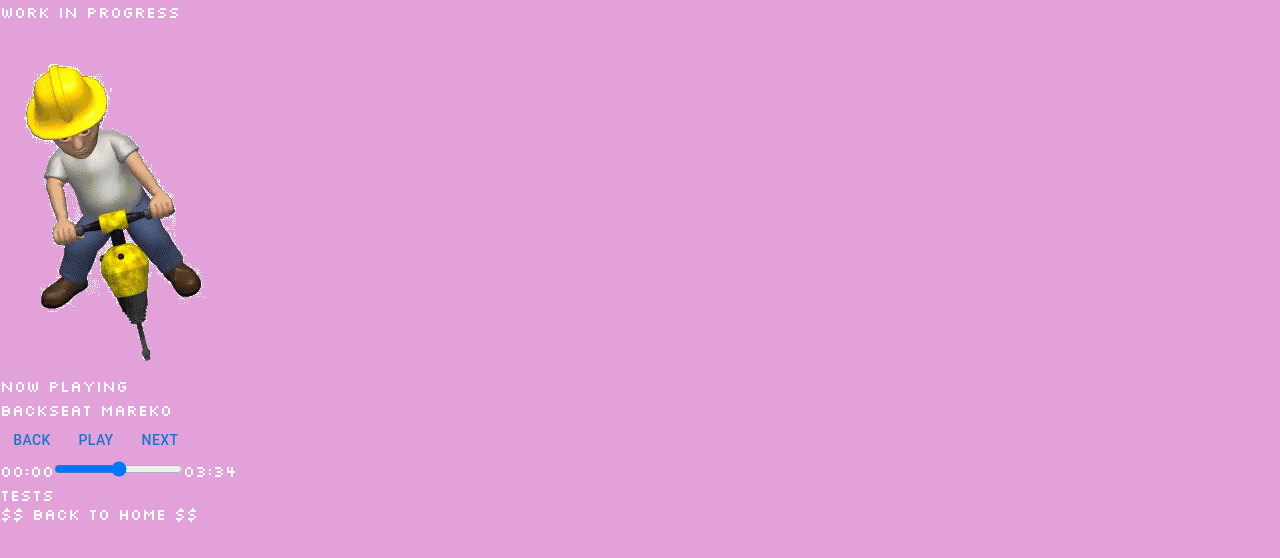
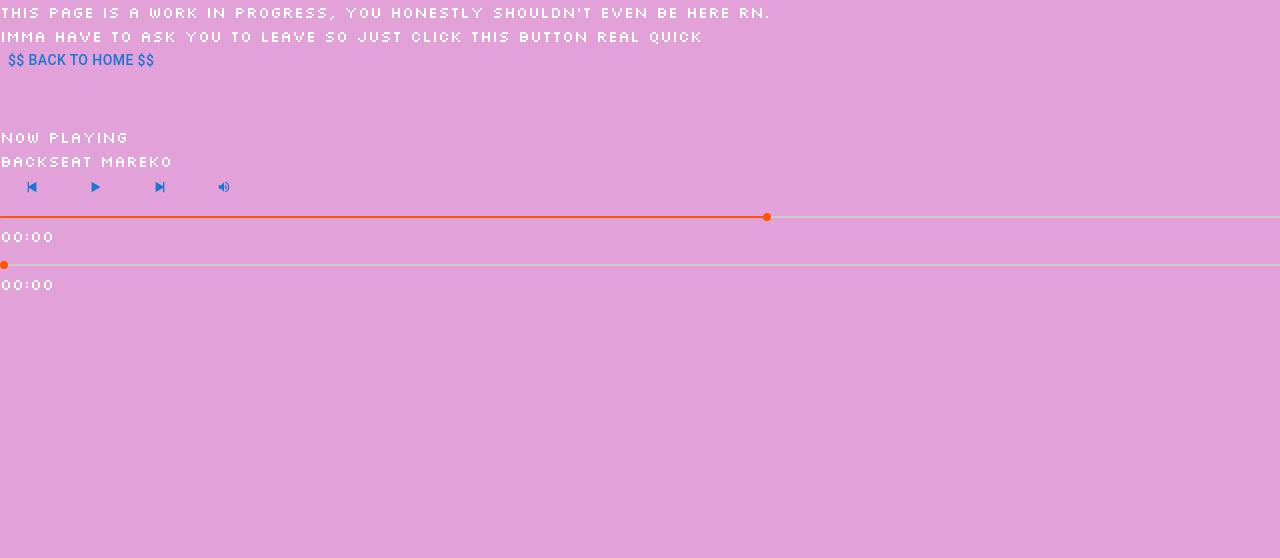
Before and after one commit to actualrockstar/mareko-site, a Next.js app: page /world in a window 1280 px wide. Shown: the top 558 px of the page. Built offline with nearby package versions, Linux system fonts and the light colour scheme.

Commit message:
music player prototype

```diff
--- a/package.json
+++ b/package.json
@@ -18,6 +18,7 @@
     "react-audio-player": "^0.17.0",
     "react-dom": "^18",
     "react-h5-audio-player": "^3.9.1",
+    "react-icons": "^5.0.1",
     "react-twitch-embed": "^3.0.2",
     "styled-components": "^6.1.8"
   },
--- a/src/app/_components/AudioPlayer.tsx
+++ b/src/app/_components/AudioPlayer.tsx
@@ -4,7 +4,7 @@ import DisplayTrack from "./DisplayTrack";
 import Control from "./Control";
 import ProgressBar from "./ProgressBar";
 
-import { useState, useRef } from 'react';
+import { useState, useRef, useEffect } from 'react';
 
 //import myTrack from '../../../public/backseat.mp3';
 import ReactAudioPlayer from "react-audio-player";
@@ -14,30 +14,67 @@ const tracks = [
         title:'backseat',
         src: '/backseat.mp3',
         artist: 'Mareko'
+    },
+    {
+        title: 'Emmanuelle',
+        src:'/Emmanuelle.mp3',
+        artist: 'Ron Miller and his Orchestra'
     }
 ]
 
 
 export default function AudioPlayer() {
-    const [currentTrack, setCurrentTrack] = useState(tracks[0])
+    const [trackIndex, setTrackIndex] = useState(0);
+    const [currentTrack, setCurrentTrack] = useState(tracks[trackIndex]);
+    const [timeProgress, setTimeProgress] = useState(0);
+    const [duration, setDuration] = useState(0);
+
+
     const audioRef = useRef();
-    console.log(audioRef);
+    const progressBarRef = useRef();
+
+    useEffect(() => {
+        const element = audioRef.current;
+        console.log(element);
+    })
+
+    const handleNext = () => {
+        if (trackIndex >= tracks.length - 1) {
+            setTrackIndex(0);
+            setCurrentTrack(tracks[0]);
+          } else {
+            setTrackIndex((prev) => prev + 1);
+            setCurrentTrack(tracks[trackIndex + 1]);
+          }
+    };
 
     return (
       <div className="audio-player">
         <div className="inner">
-            <DisplayTrack currentTrack={currentTrack} audioRef={audioRef}/>
-            <Control audioRef={audioRef}/>
-            <ProgressBar />
+            <DisplayTrack
+                currentTrack={currentTrack}
+                audioRef={audioRef}
+                setDuration={setDuration}
+                progressBarRef={progressBarRef}
+                handleNext={handleNext}/>
+            <Control
+                audioRef={audioRef}
+                progressBarRef={progressBarRef}
+                duration={duration}
+                setTimeProgress={setTimeProgress}
+                setCurrentTrack={setCurrentTrack}
+                tracks={tracks}
+                handleNext={handleNext}
+                />
+            <div className="">
+            <ProgressBar
+                progressBarRef={progressBarRef}
+                audioRef={audioRef}
+                timeProgress={timeProgress}
+                duration={duration}/>
+            </div>
         </div>
-        <div>
-            TESTS
 
-            <ReactAudioPlayer
-                src="backseat.mp3"
-
-                />
-        </div>
       </div>
     );
   }
--- a/src/app/_components/Control.tsx
+++ b/src/app/_components/Control.tsx
@@ -1,31 +1,123 @@
 import { Button } from "@mui/material";
-import { useState, useEffect } from "react";
+import { useState, useEffect, useRef, useCallback } from "react";
+import {
+    IoMdVolumeHigh,
+    IoMdVolumeOff,
+    IoMdVolumeLow,
+  } from 'react-icons/io';
+import {
+    IoPlaySharp,
+    IoPauseSharp,
+    IoPlaySkipBackSharp,
+    IoPlaySkipForwardSharp
+  } from 'react-icons/io5';
 
 interface ControlProps {
     audioRef: any;
+    progressBarRef: any;
+    duration: number;
+    setTimeProgress: any;
+    setCurrentTrack: any;
+    tracks: any;
+    handleNext: any;
 }
 
-export default function Control({audioRef}: ControlProps) {
+export default function Control({audioRef, progressBarRef, duration, setTimeProgress, setCurrentTrack, tracks, handleNext}: ControlProps) {
     const [isPlaying, setIsPlaying] = useState(false);
 
     const togglePlayPause = () => {
         setIsPlaying((prev) => !prev);
     }
 
+    //handling animation during playback
+    const playAnimationRef = useRef(0);
+    const repeat = useCallback(() => {
+        const currentTime = audioRef.current.currentTime;
+        setTimeProgress(currentTime);
+        progressBarRef.current.value = currentTime;
+        progressBarRef.current.style.setProperty(
+        '--range-progress',
+        `${(progressBarRef.current.value / duration) * 100}%`
+        );
+
+        playAnimationRef.current= requestAnimationFrame(repeat);
+    }, [audioRef, duration, progressBarRef, setTimeProgress]);
+
     useEffect(() => {
         if (isPlaying) {
           audioRef.current.play();
+          playAnimationRef.current = requestAnimationFrame(repeat);
         } else {
           audioRef.current.pause();
+          //cancelAnimationFrame(playAnimationRef.current);
         }
-      }, [isPlaying, audioRef]);
+      }, [isPlaying, audioRef, repeat]);
 
-    return (
+    //navigating through track list
+    const [trackIndex, setTrackIndex] = useState(0);
+    const handlePrevious = () => {
+        if (trackIndex === 0) {
+            let lastTrackIndex = tracks.length - 1;
+            setTrackIndex(lastTrackIndex);
+            setCurrentTrack(tracks[lastTrackIndex]);
+          } else {
+            setTrackIndex((prev) => prev - 1);
+            setCurrentTrack(tracks[trackIndex - 1]);
+          }
+    };
+    /*
+    const handleNext = () => {
+        if (trackIndex >= tracks.length - 1) {
+            setTrackIndex(0);
+            setCurrentTrack(tracks[0]);
+          } else {
+            setTrackIndex((prev) => prev + 1);
+            setCurrentTrack(tracks[trackIndex + 1]);
+          }
+    };
+    */
+    //volume
+    const [volume, setVolume] = useState(60);
+    useEffect(() => {
+        if (audioRef) {
+          audioRef.current.volume = volume / 100;
+        }
+      }, [volume, audioRef]);
+      const [muteVolume, setMuteVolume] = useState(false);
+      useEffect(() => {
+        if (audioRef) {
+          audioRef.current.volume = volume / 100;
+          audioRef.current.muted = muteVolume;
+        }
+      }, [volume, audioRef, muteVolume]);
+
+      return (
       <div>
         <div>
-            <Button>BACK</Button>
-            <Button onClick={togglePlayPause}>{isPlaying ? 'PAUSE':'PLAY'}</Button>
-            <Button>NEXT</Button>
+
+            <Button onClick={handlePrevious}><IoPlaySkipBackSharp /></Button>
+            <Button onClick={togglePlayPause}>{isPlaying ? <IoPauseSharp />:<IoPlaySharp />}</Button>
+            <Button onClick={handleNext}><IoPlaySkipForwardSharp /></Button>
+
+            <Button onClick={() => setMuteVolume((prev) => !prev)}>
+                {muteVolume || volume < 5 ?(
+                    <IoMdVolumeOff />
+                    ) : volume < 40 ? (
+                      <IoMdVolumeLow />
+                    ) : (
+                      <IoMdVolumeHigh />
+                    )}
+            </Button>
+            <input
+                type="range"
+                min={0}
+                max={100}
+                value={volume}
+                onChange={(e) => setVolume(parseInt(e.target.value))}
+                style={{
+                    background: `linear-gradient(to right, #f50 ${volume}%, #ccc ${volume}%)`,
+                }}
+                />
         </div>
       </div>
     );
--- a/src/app/_components/ProgressBar.tsx
+++ b/src/app/_components/ProgressBar.tsx
@@ -1,11 +1,42 @@
 import './audio-styles.css';
 
-export default function ProgressBar() {
+interface ProgressBarProps {
+    progressBarRef: any;
+    audioRef: any;
+    timeProgress: any;
+    duration: any;
+}
+
+export default function ProgressBar({progressBarRef, audioRef, timeProgress, duration}: ProgressBarProps) {
+    const handleProgressChange = () => {
+        audioRef.current.currentTime = progressBarRef.current.value;
+        //console.log(progressBarRef.current.value);
+    };
+
+    //convert time from seconds to min:sec
+    const formatTime = (time: number) => {
+        if (time && !isNaN(time)) {
+          const minutes = Math.floor(time / 60);
+          const formatMinutes =
+            minutes < 10 ? `0${minutes}` : `${minutes}`;
+          const seconds = Math.floor(time % 60);
+          const formatSeconds =
+            seconds < 10 ? `0${seconds}` : `${seconds}`;
+          return `${formatMinutes}:${formatSeconds}`;
+        }
+        return '00:00';
+      };
+
     return (
         <div>
-        <span className="time current">00:00</span>
-        <input type="range" />
-        <span className="time">03:34</span>
+        <span className="time current">{formatTime(timeProgress)}</span>
+        <input
+            type="range"
+            ref={progressBarRef}
+            defaultValue="0"
+            onChange={handleProgressChange}
+        />
+        <span className="time">{formatTime(duration)}</span>
       </div>
     );
   }
--- a/src/app/_components/audio-styles.css
+++ b/src/app/_components/audio-styles.css
@@ -1,11 +1,80 @@
+/* =========================
+Custom Input range
+=============================*/
+
+/* Input range - chrome and safari */
+
 input[type="range"] {
-    --range-progress: 0;
+  --range-progress: 0;
 
-  }
+  -webkit-appearance: none;
+  position: relative;
+  background:#ccc;
+  width: 100%;
+  height: 2px;
+  border-radius: 2px;
+  cursor: pointer;
+}
 
+/* Input range - firefox */
+input[type="range"]::-moz-range-track {
+  position: relative;
+  background:#ccc;
+  width: 100%;
+  height: 2px;
+  border-radius: 2px;
+  cursor: pointer;
+}
+
+/* played progress length - Chrome & safari*/
 input[type="range"]::before {
+  content: '';
+  height: 2px;
+  background: #f50;
+  width: var(--range-progress);
+  border-bottom-left-radius: 2px;
+  border-top-left-radius: 2px;
+  position: absolute;
+  top: 0;
+  left: 0;
+}
 
-    background: #f50;
-    width: var(--range-progress);
+/* played progress length - firefox */
+input[type="range"]::-moz-range-progress {
+  background: #f50;
+  border-bottom-left-radius: 2px;
+  border-top-left-radius: 2px;
+  height: 2px;
+}
 
-  }
+/* slider thumb - chrome and safari */
+input[type="range"]::-webkit-slider-thumb {
+  -webkit-appearance: none;
+  height: 8px;
+  width: 8px;
+  border-radius: 50%;
+  border: none;
+  background-color: #f50;
+  cursor: pointer;
+  position: relative;
+}
+
+/* dragging thumb - chrome and safari */
+input[type="range"]:active::-webkit-slider-thumb {
+  transform: scale(1.2);
+}
+
+/* slider thumb - firefox */
+input[type="range"]::-moz-range-thumb {
+  height: 8px;
+  width: 8px;
+  border-radius: 50%;
+  background: #f50;
+  cursor: pointer;
+  border: transparent;
+  position: relative;
+}
+/* dragging thumb - firefox */
+input[type="range"]:active::-moz-range-thumb {
+  transform: scale(1.2);
+}
--- a/src/app/social/page.tsx
+++ b/src/app/social/page.tsx
@@ -66,7 +66,7 @@ export default function Page2() {
             <Link href='./contact'> <img className="animate-bounce relative right-1 top-0 w-[50%]" src="nokia.gif"></img></Link>
        </div>
         <div>
-            <Link href="/social"><img className="relative float-l w-[50%] animate-bounce-slow" src="./money.gif"></img></Link>
+            <Link href="/"><img className="relative float-l w-[50%] animate-bounce-slow" src="./money.gif"></img></Link>
         </div>
         <div>
           <Link href='/world'><img className= 'animate-bounce-slow w-[50%]' src="/cute-gun.gif"></img></Link>
--- a/src/app/world/page.tsx
+++ b/src/app/world/page.tsx
@@ -1,15 +1,20 @@
 import Link from "next/link";
 import AudioPlayer from "../_components/AudioPlayer";
+import { Button } from "@mui/material";
 
 export default function Page3() {
   return (
     <div>
-        <h1>Work In Progress</h1>
-        <img src='/construction.gif'></img>
+        <h1>This page is a work in progress, you honestly shouldn't even be here rn.</h1>
+        <div className="pb-10">
+        <p>imma have to ask you to leave so just click this button real quick</p>
+        <Button><Link href="/"><p className='animate-bounce-slow'>$$ Back to Home $$</p></Link>
+        </Button>
+        </div>
+
 
         <AudioPlayer></AudioPlayer>
 
-        <Link href="/"><p className='animate-bounce-slow'>$$ Back to Home $$</p></Link>
-    </div>
+        </div>
   );
 }
```
Also changed, not shown: src/app/_components/DisplayTrack.tsx (+16 -2 lines), src/styles/Home.module.css (+1 -13 lines), 2 other files (tests, documents, lock files or other folders).
